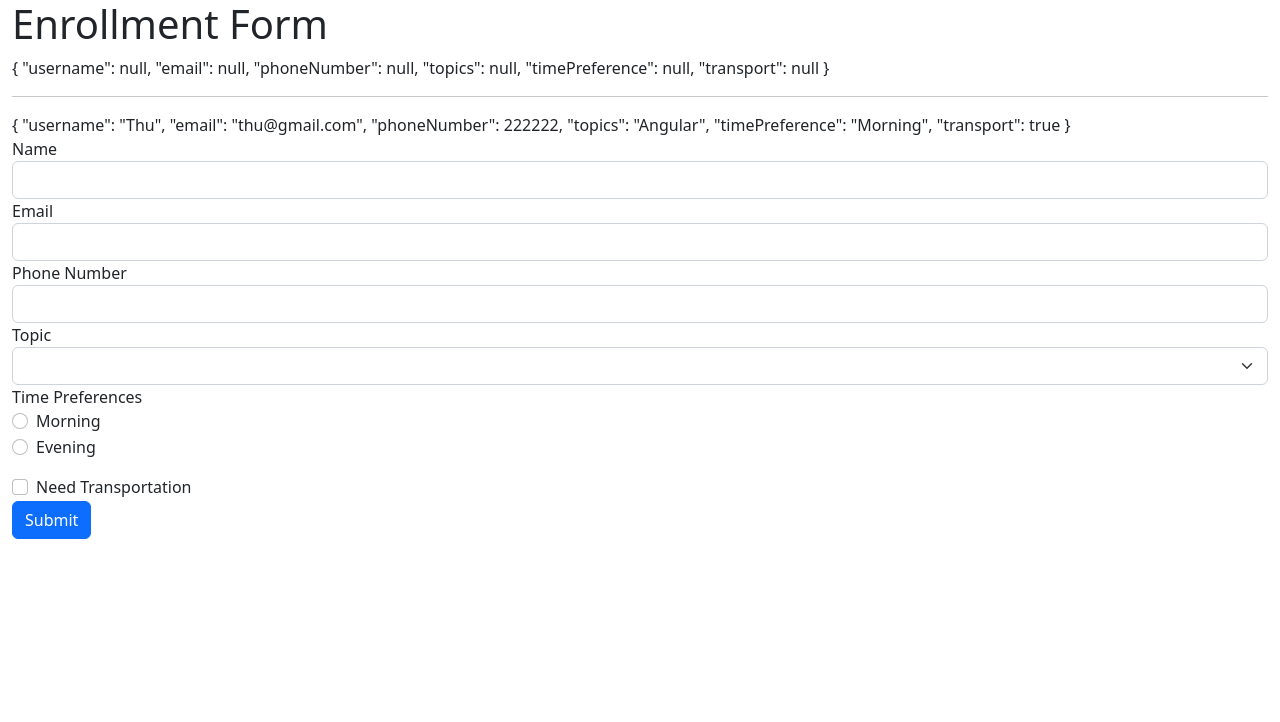
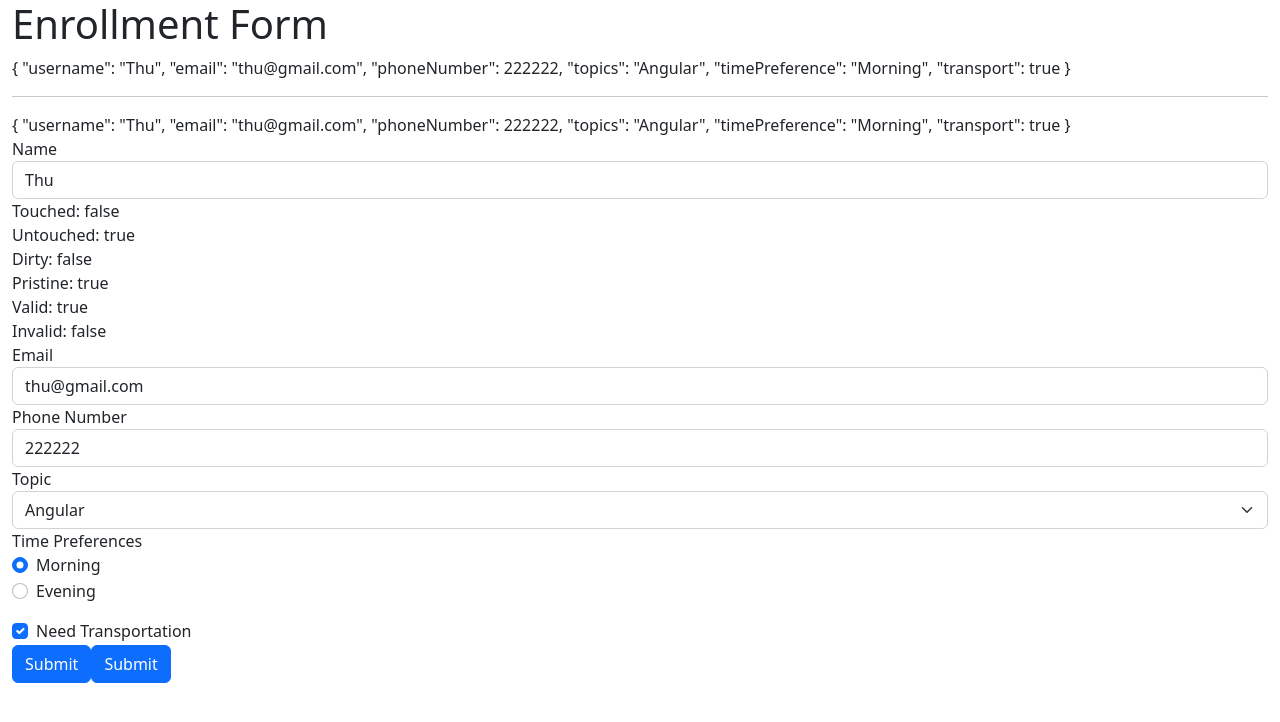
Before and after one commit to Thutaloo/AngularDemo, an Angular app: page / in a window 1280 px wide. Shown: the top 722 px of the page. Built offline with nearby package versions, Linux system fonts and the light colour scheme.

Commit message:
validation intro

```diff
--- a/src/app/insert/insert.component.html
+++ b/src/app/insert/insert.component.html
@@ -6,19 +6,43 @@
     {{ userModel | json }}
     <div class="form-group">
       <label>Name</label>
-      <input type="text" class="form-control" name="username" [ngModel] />
+      <input
+        type="text"
+        #username="ngModel"
+        required
+        class="form-control"
+        name="username"
+        [(ngModel)]="userModel.username"
+      />
     </div>
+    Touched: {{ username.touched }}<br />
+    Untouched: {{ username.untouched }}<br />
+    Dirty: {{ username.dirty }}<br />
+    Pristine: {{ username.pristine }}<br />
+    Valid: {{ username.valid }}<br />
+    Invalid: {{ username.invalid }}<br />
+
     <div class="form-group">
       <label>Email</label>
-      <input type="email" class="form-control" name="email" [ngModel] />
+      <input
+        type="email"
+        class="form-control"
+        name="email"
+        [(ngModel)]="userModel.email"
+      />
     </div>
     <div class="form-group">
       <label>Phone Number</label>
-      <input type="tel" class="form-control" name="phoneNumber" [ngModel] />
+      <input
+        type="tel"
+        class="form-control"
+        name="phoneNumber"
+        [(ngModel)]="userModel.phoneNumber"
+      />
     </div>
     <label>Topic</label>
     <div>
-      <select class="form-select" name="topics" [ngModel]>
+      <select class="form-select" name="topics" [(ngModel)]="userModel.topics">
         <option>Select</option>
         <option *ngFor="let T of topics">{{ T }}</option>
       </select>
@@ -31,7 +55,7 @@
           type="radio"
           name="timePreference"
           value="Morning"
-          [ngModel]
+          [(ngModel)]="userModel.timePreference"
         />
         <label class="form-check-label">Morning</label>
       </div>
@@ -41,7 +65,7 @@
           type="radio"
           name="timePreference"
           value="Evening"
-          [ngModel]
+          [(ngModel)]="userModel.timePreference"
         />
         <label class="form-check-label">Evening</label>
       </div>
@@ -51,19 +75,19 @@
         class="form-check-input"
         type="checkbox"
         name="transport"
-        [ngModel]
+        [(ngModel)]="userModel.transport"
       />
       <label class="form-check-label">Need Transportation</label>
     </div>
     <button class="btn btn-primary" type="submit" (click)="getData()">
       Submit
     </button>
-    <!-- <button
+    <button
       class="btn btn-primary"
       type="submit"
       (click)="getUserData(userForm)"
     >
       Submit
-    </button> -->
+    </button>
   </form>
 </div>
```
